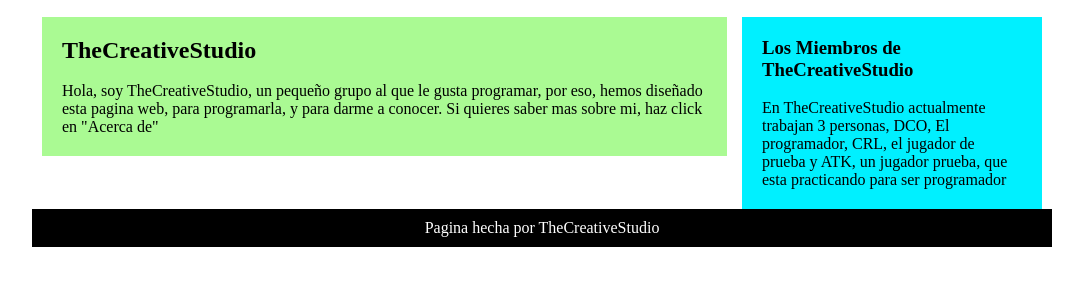
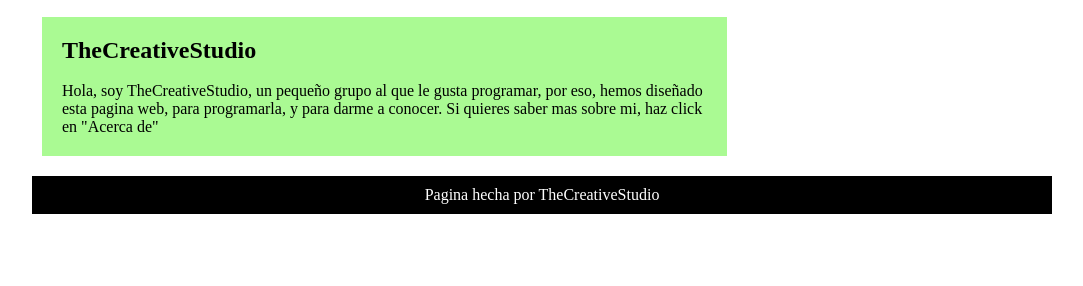
Before and after one commit to TheCreativeStudioWeb/TheCreativeStudio, a plain HTML site: page index.html in a window 1280 px wide. Shown: the part 168-454 px from the top of the page, without its empty margins (98-1181 px from the left). Drawn offline with Linux system fonts and the light colour scheme.

Commit message:
Update index.html

```diff
--- a/index.html
+++ b/index.html
@@ -32,13 +32,6 @@
 				</p>
 			</article>
 		</section>
-		<aside>
-			<h3>Los Miembros de TheCreativeStudio</h3>
-			<br>
-			<p>
-				En TheCreativeStudio actualmente trabajan 3 personas, DCO, El programador, CRL, el jugador de prueba y ATK, un jugador prueba, que esta practicando para ser programador
-			</p>
-		</aside>
 	</section>
 
 	<footer>
```
